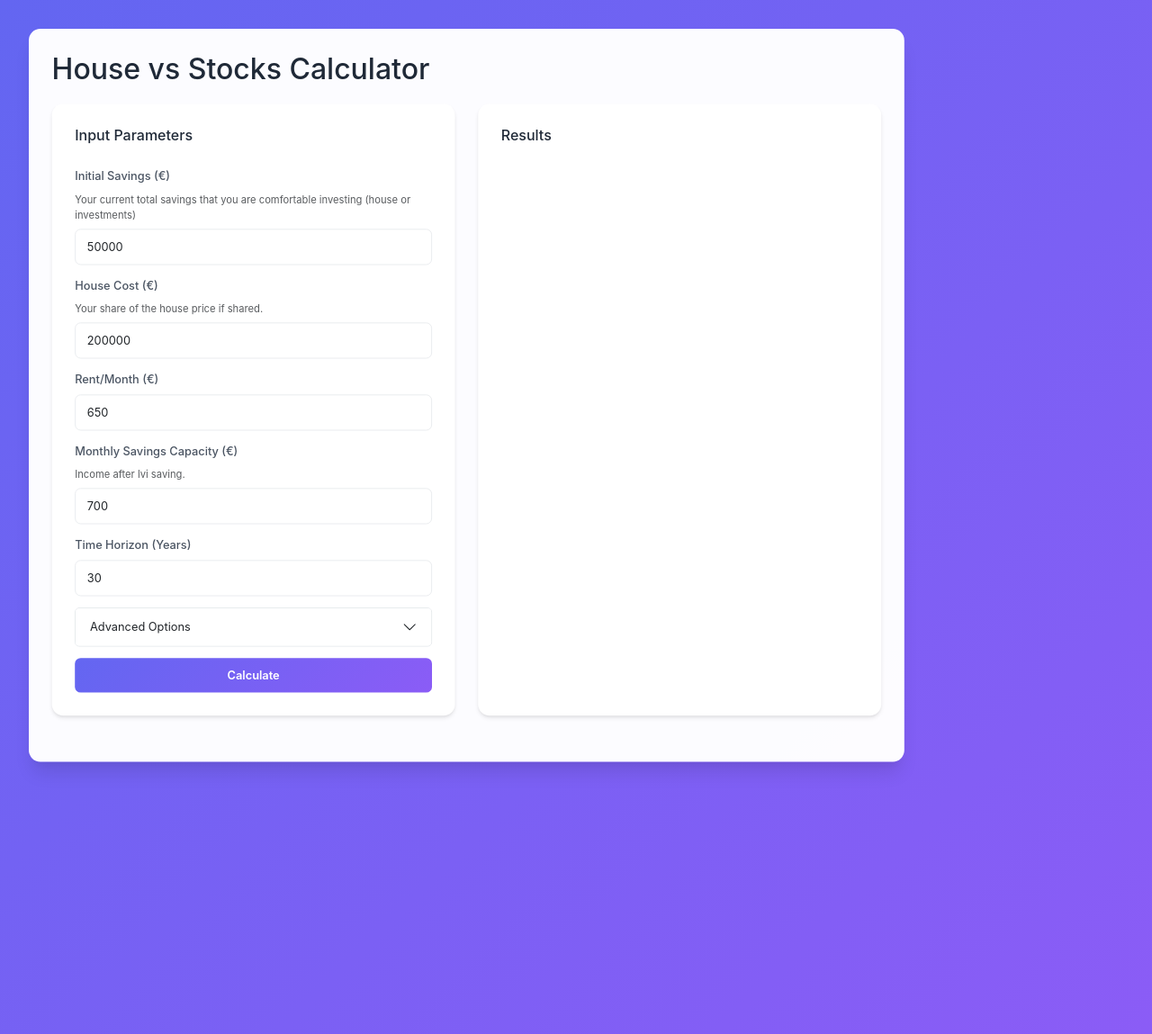
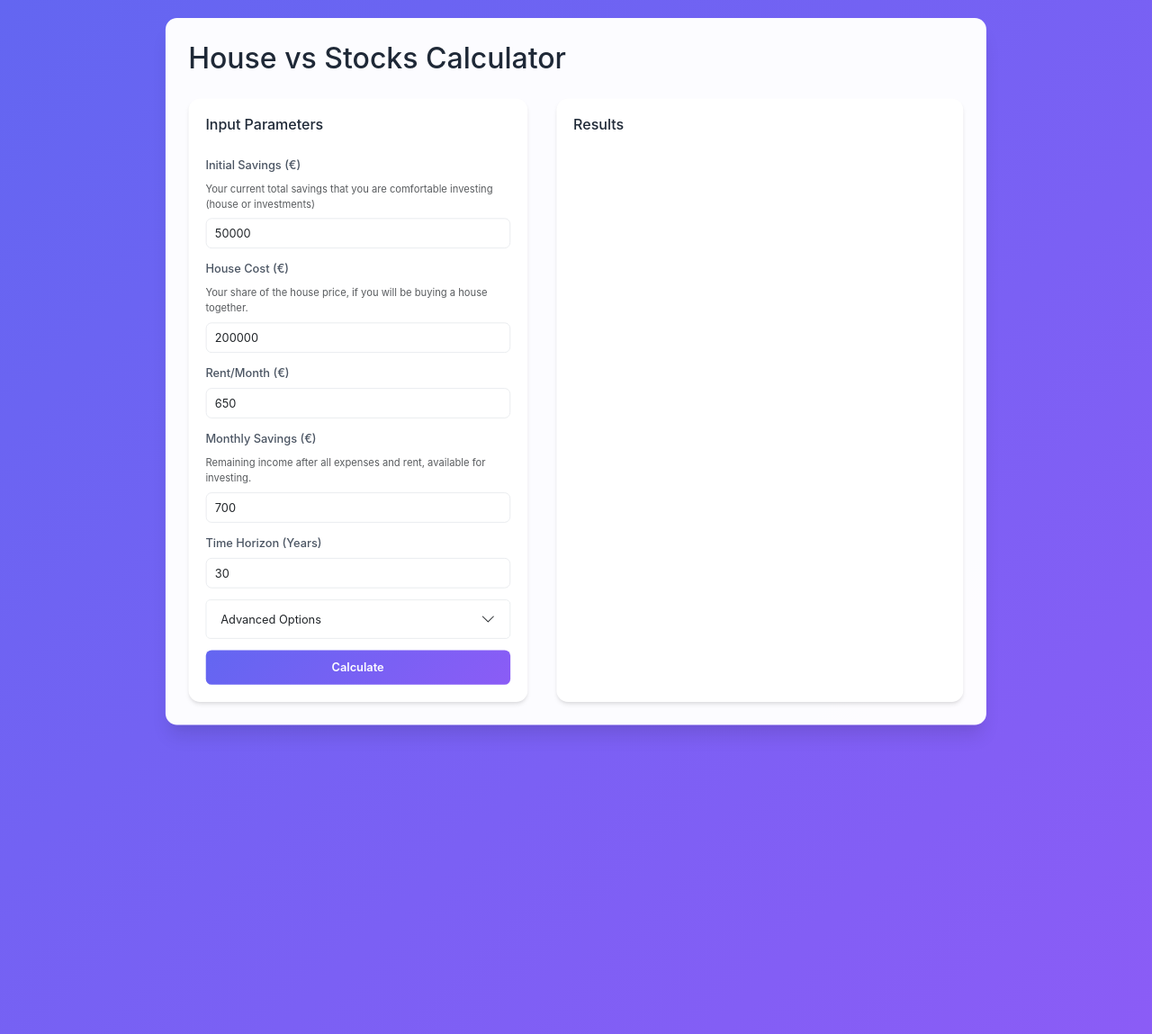
Before and after one commit to seanw712/Buy-vs-Rent, a Flask app: page / in a window 1280 px wide. Shown: the whole page at 90% size. Run offline with Flask 3, Linux system fonts and the light colour scheme.

Commit message:
fixed styling issues, trying to add house purchase fees, stil issue with transfer between script to app to calculator?

```diff
--- a/app.py
+++ b/app.py
@@ -29,6 +29,7 @@ def calculate():
             monthly_savings_capacity=float(data['monthly_savings_capacity']),
             time_horizon_years=int(data['time_horizon_years']),
             mortgage_term_years=int(data['mortgage_term_years']),
+            purchase_costs=float(data.get('house_purchase_fees_percent', cfg.DEFAULT_HOUSE_PURCHASE_FEES_PERCENT)),
             house_inflation=float(data.get('house_inflation', cfg.DEFAULT_HOUSE_PRICE_INFLATION)),
             investment_return=float(data.get('investment_return', cfg.DEFAULT_INVESTMENT_RETURN)),
             mortgage_rate=float(data.get('mortgage_rate', cfg.DEFAULT_MORTGAGE_RATE)),
--- a/calculator.py
+++ b/calculator.py
@@ -309,7 +309,7 @@ def calculate_rent_scenario(inputs: ScenarioInputs) -> ScenarioResults:
 def calculate_buy_scenario(inputs: ScenarioInputs, max_mortgage=True) -> ScenarioResults:
     """Calculate results for buying scenario."""
     # Calculate total purchase cost including fees
-    total_house_cost = inputs.house_cost * (1 + cfg.DEFAULT_HOUSE_PURCHASE_FEES_PERCENT)
+    total_house_cost = inputs.house_cost * (1 + inputs.purchase_costs)
 
     # Calculate mortgage amounts for both scenarios
     max_mortgage_amount = total_house_cost * (1 - inputs.min_down_payment_percent)
--- a/static/script.js
+++ b/static/script.js
@@ -228,6 +228,7 @@ function getFormData() {
         time_horizon_years: parseInt(document.getElementById('time_horizon_years').value),
         mortgage_term_years: parseInt(document.getElementById('mortgage_term_years').value),
         min_down_payment_percent: parseFloat(document.getElementById('min_down_payment_percent').value) / 100,  // Convert from percentage
+        house_purchase_fees_percent: parseFloat(document.getElementById('purchase_costs').value) / 100,  // Convert from percentage
         house_inflation: parseFloat(document.getElementById('house_inflation').value) / 100,  // Convert from percentage
         investment_return: parseFloat(document.getElementById('investment_return').value) / 100,  // Convert from percentage
         mortgage_rate: parseFloat(document.getElementById('mortgage_rate').value) / 100,  // Convert from percentage
--- a/static/style.css
+++ b/static/style.css
@@ -17,7 +17,6 @@ html, body {
     margin: 0;
     padding: 0;
     overflow-x: hidden;
-    min-height: 100vh;
 }
 
 body {
@@ -26,37 +25,53 @@ body {
     color: var(--text-primary);
     font-family: 'Inter', system-ui, -apple-system, sans-serif;
     line-height: 1.6;
-    padding: var(--spacing-lg);
+    min-height: 100vh;
+    margin: 0;
+    padding: 20px;
     display: flex;
-    align-items: flex-start;
     justify-content: center;
-    min-height: 100vh;
+}
+
+.page-wrapper {
+    width: 98%;
+    max-width: 2200px;
+    margin: 0 auto;
+    transform: scale(0.8);
+    transform-origin: top center;
 }
 
 .container {
-    width: 100%;
-    max-width: 1400px;
-    margin: 0 auto;
     background: var(--surface-color);
     border-radius: var(--border-radius);
     box-shadow: var(--shadow-lg);
-    padding: var(--spacing-lg);
+    padding: 3rem;
+    margin-bottom: 20vh;
+    width: 100%;
 }
 
 /* Main Layout */
 .main-content {
     display: grid;
-    grid-template-columns: 1fr 1fr;
-    gap: var(--spacing-lg);
-    margin-bottom: var(--spacing-lg);
+    grid-template-columns: 1fr 1.2fr;
+    gap: 2.5rem;
+    margin-top: 2rem;
 }
 
-/* Input Section */
-.input-section {
+h1 {
+    margin-bottom: 0;  /* Remove default margin to control spacing with margin-top on main-content */
+}
+
+/* Input and Results Sections */
+.input-section,
+.results-section {
     background: white;
     border-radius: var(--border-radius);
     box-shadow: var(--shadow-sm);
-    padding: var(--spacing-lg);
+    padding: 1.5rem;
+    height: 100%;  /* Fill the available space */
+    overflow-y: auto;  /* Enable scrolling if content overflows */
+    display: flex;
+    flex-direction: column;
 }
 
 .input-section h5 {
@@ -66,24 +81,20 @@ body {
     font-size: 1.25rem;
 }
 
-/* Results Section */
-.results-section {
-    background: white;
-    border-radius: var(--border-radius);
-    box-shadow: var(--shadow-sm);
-    padding: var(--spacing-lg);
-    display: flex;
-    flex-direction: column;
-    gap: var(--spacing-lg);
-}
-
 .results-section h5 {
     margin-bottom: 1.5rem;
 }
 
+.results-section {
+    overflow: visible;
+    height: auto;
+    min-height: 0;
+}
+
 .chart-container {
     width: 100%;
-    min-height: 300px;
+    min-height: 400px;
+    margin-bottom: 2rem;
 }
 
 #netWorthChart {
@@ -157,14 +169,17 @@ body {
 }
 
 /* Form Controls */
+.form-group {
+    margin-bottom: 1rem;
+}
+
 .form-control {
     width: 100%;
-    padding: 0.75rem 1rem;
+    padding: 0.5rem 0.75rem;
     border: 1px solid #e5e7eb;
     border-radius: 0.5rem;
     background: white;
     transition: all 0.2s ease;
-    margin-bottom: var(--spacing-md);
 }
 
 .form-control:focus {
@@ -291,15 +319,3 @@ label {
     opacity: 1;
     visibility: visible;
 }
-
-/* Add a wrapper div in your HTML around the container */
-.page-wrapper {
-    width: 100%;
-    transform: scale(0.8);
-    transform-origin: 0 0;
-    -webkit-transform: scale(0.8);
-    -webkit-transform-origin: 0 0;
-    -moz-transform: scale(0.8);
-    -moz-transform-origin: 0 0;
-    padding-bottom: 25%; /* Compensate for the scale */
-}
--- a/templates/index.html
+++ b/templates/index.html
@@ -6,17 +6,6 @@
     <title>House vs Stocks Calculator</title>
     <link href="https://cdn.jsdelivr.net/npm/bootstrap@5.3.0/dist/css/bootstrap.min.css" rel="stylesheet">
     <link href="{{ url_for('static', filename='style.css') }}" rel="stylesheet">
-    <style>
-        body {
-            zoom: 1;
-            transform: scale(1);
-            transform-origin: 0 0;
-            -webkit-transform: scale(1);
-            -webkit-transform-origin: 0 0;
-            -moz-transform: scale(1);
-            -moz-transform-origin: 0 0;
-        }
-    </style>
 </head>
 <body>
     <div class="page-wrapper">
@@ -35,7 +24,7 @@
                         </div>
                         <div class="form-group">
                             <label for="house_cost">House Cost (€)</label>
-                            <small class="form-text text-muted d-block mb-2">Your share of the house price if shared.</small>
+                            <small class="form-text text-muted d-block mb-2">Your share of the house price, if you will be buying a house together.</small>
                             <input type="number" class="form-control" id="house_cost" value="{{ config.DEFAULT_HOUSE_COST }}" required>
                         </div>
                         <div class="form-group">
@@ -43,8 +32,8 @@
                             <input type="number" class="form-control" id="monthly_rent" value="{{ config.DEFAULT_MONTHLY_RENT }}" required>
                         </div>
                         <div class="form-group">
-                            <label for="monthly_savings_capacity">Monthly Savings Capacity (€)</label>
-                            <small class="form-text text-muted d-block mb-2">Income after lvi saving.</small>
+                            <label for="monthly_savings_capacity">Monthly Savings (€)</label>
+                            <small class="form-text text-muted d-block mb-2">Remaining income after all expenses and rent, available for investing.</small>
                             <input type="number" class="form-control" id="monthly_savings_capacity" value="{{ config.DEFAULT_MONTHLY_SAVINGS_CAPACITY}}" required>
                         </div>
                         <div class="form-group">
@@ -68,6 +57,10 @@
                                         <div class="form-group">
                                             <label for="min_down_payment_percent">Minimum Down Payment (%)</label>
                                             <input type="number" class="form-control" id="min_down_payment_percent" value="15" min="0" max="100" step="1" required>
+                                        </div>
+                                        <div class="form-group">
+                                            <label for="house_purchase_fees_percent">Notary fees etc. associated with buying a house (%)</label>
+                                            <input type="number" class="form-control" id="house_purchase_fees_percent" value="7" min="0" max="20" step="1" required>
                                         </div>
                                         <div class="form-group">
                                             <label for="house_inflation">House Price Inflation Rate (%)</label>
```
Also changed, not shown: other parts of static/style.css (+25 -11 lines), .specstory/history/cross-browser-css-transform-standardization.md, .specstory/history/error-troubleshooting-for-income-calculation.md, .specstory/history/understanding-house-purchase-costs-and-inflation-code.md (added).
